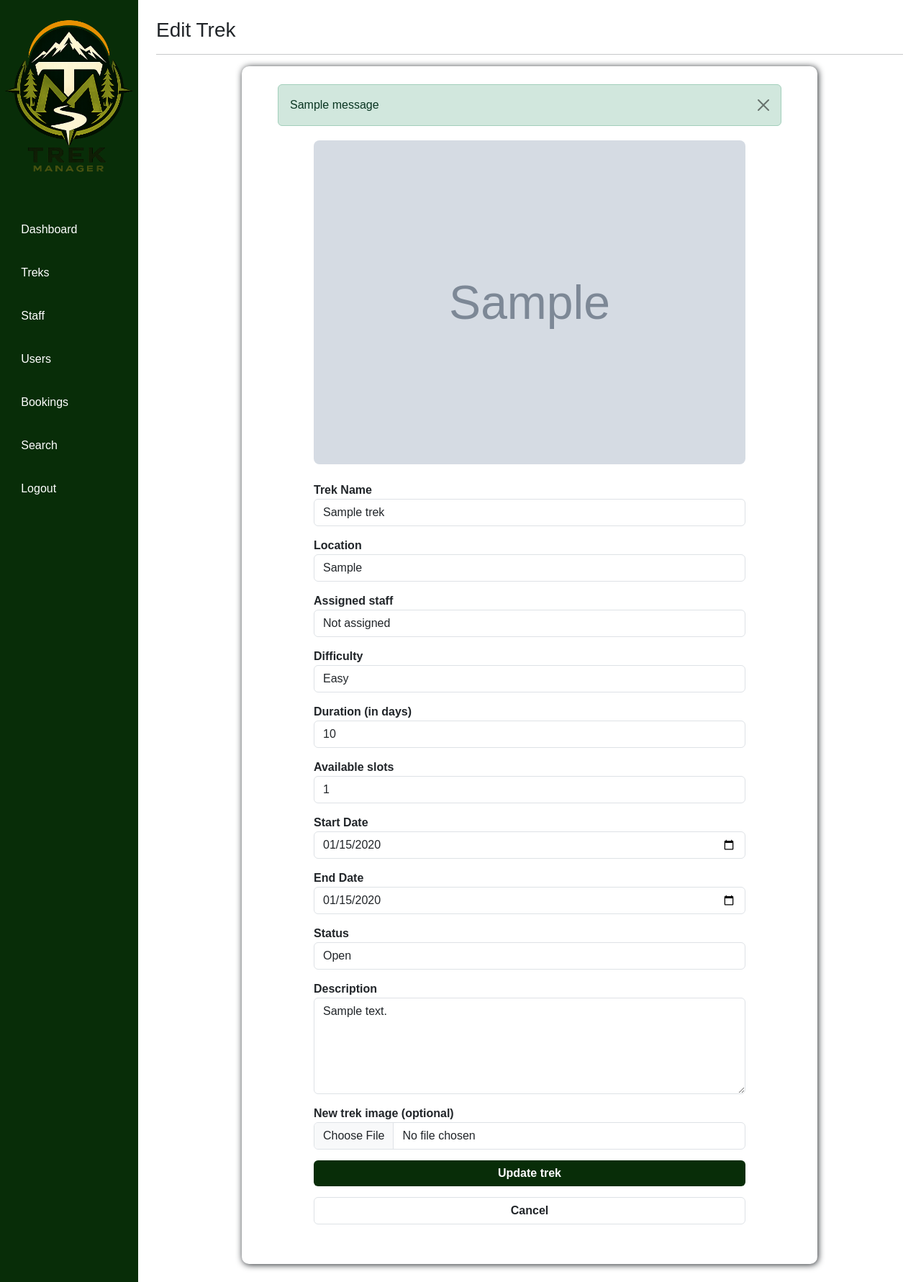
After one commit to sahhilalam/trekking-management-app-v1, a Flask app: page /admin/treks/edit/1 in a window 1280 px wide. The commit adds this page. Shown: the whole page at 72% size. Run offline with Flask 3, Linux system fonts and the light colour scheme; the visitor is signed in with stand-in values (Sample User, id 1); tables that the repository leaves empty hold one stand-in row (values such as "Sample post"); grey boxes marked "Sample" are stand-in pictures; one stand-in notice (Sample message) is shown.

Commit message:
Update treks

```diff
--- a/routes/admin_routes.py
+++ b/routes/admin_routes.py
@@ -42,7 +42,7 @@ def admin_routes(app):
         return render_template("admin/treks.html", treks=treks)
 
 
-    @app.route("/admin/treks/add_trek", methods=["GET", "POST"])
+    @app.route("/admin/treks/add", methods=["GET", "POST"])
     def add_trek():
         if "user_id" not in session:
             flash("Please login first!", "danger")
@@ -55,6 +55,7 @@ def admin_routes(app):
         if request.method == "POST":
             trek_name = request.form["trek_name"]
             location = request.form["location"]
+            staff_id = request.form["staff_id"]
             difficulty = request.form["difficulty"]
             duration = int(request.form["duration"])
             available_slots = int(request.form["available_slots"])
@@ -89,6 +90,20 @@ def admin_routes(app):
                 flash("A trek with this name already exists.", "danger")
                 return redirect(url_for("add_trek"))
 
+            if staff_id == "":
+                manager = None
+            else:
+                manager = User.query.filter_by(user_id=staff_id).first()
+                if not manager:
+                    flash("No such staff exist!", "danger")
+                    return redirect(url_for("add_trek"))
+                if manager.role != "Staff":
+                    flash("Assigned person must be a staff.", "danger")
+                    return redirect(url_for("add_trek"))
+                if manager.account_status != "Approved":
+                    flash("Staff must be approved by admin.", "danger")
+                    return redirect(url_for("add_trek"))
+
             image_name = None
             if image and image.filename:
                 image_name = secure_filename(image.filename)
@@ -103,14 +118,17 @@ def admin_routes(app):
                             end_date=end_date,
                             status=status,
                             description=description,
-                            image=image_name)
+                            image=image_name,
+                            manager=manager)
 
             db.session.add(new_trek)
             db.session.commit()
             flash("Trek added successfully!", "success")
             return redirect(url_for("treks"))
 
-        return render_template("admin/add_trek.html")
+        approved_staff = User.query.filter_by(role="Staff", account_status="Approved").all()
+
+        return render_template("admin/add_trek.html", approved_staff=approved_staff)
 
 
     @app.route("/admin/treks/delete/<int:trek_id>")
@@ -138,3 +156,99 @@ def admin_routes(app):
         db.session.commit()
         flash("Trek deleted successfully!", "success")
         return redirect(url_for("treks"))
+
+
+    @app.route("/admin/treks/edit/<int:trek_id>", methods=["GET", "POST"])
+    def edit_trek(trek_id):
+        if "user_id" not in session:
+            flash("Please login first!", "danger")
+            return redirect(url_for("login"))
+
+        if session.get("role") != "Admin":
+            flash("Access denied!", "danger")
+            return redirect(url_for("login"))
+
+        trek = Trek.query.filter_by(trek_id=trek_id).first()
+        approved_staff = User.query.filter_by(role="Staff", account_status="Approved").all()
+
+        if not trek:
+            flash("No trek found!", "danger")
+            return redirect(url_for("treks"))
+
+        if request.method == "POST":
+            trek_name = request.form["trek_name"]
+            location = request.form["location"]
+            staff_id = request.form["staff_id"]
+            difficulty = request.form["difficulty"]
+            duration = int(request.form["duration"])
+            available_slots = int(request.form["available_slots"])
+            start_date = datetime.strptime(request.form["start_date"], "%Y-%m-%d").date()
+            end_date = datetime.strptime(request.form["end_date"], "%Y-%m-%d").date()
+            description = request.form["description"]
+            status = request.form["status"]
+            image = request.files["image"]
+
+            if duration <= 0:
+                flash("Duration must be greater than 0.", "danger")
+                return redirect(url_for("edit_trek", trek_id=trek_id))
+
+            if available_slots <=0:
+                flash("Available slots must be greater than 0.", "danger")
+                return redirect(url_for("edit_trek", trek_id=trek_id))
+
+            if end_date < start_date:
+                flash("End date cannot be before the start date.", "danger")
+                return redirect(url_for("edit_trek", trek_id=trek_id))
+
+            if difficulty not in ["Easy", "Moderate", "Hard"]:
+                flash("Invalid difficulty!", "danger")
+                return redirect(url_for("edit_trek", trek_id=trek_id))
+
+            if status not in ["Open", "Closed", "Completed"]:
+                flash("Invalid status!", "danger")
+                return redirect(url_for("edit_trek", trek_id=trek_id))
+
+            existing_trek = Trek.query.filter_by(trek_name=trek_name).first()
+            if existing_trek and existing_trek.trek_id != trek.trek_id:
+                flash("A trek with this name already exists.", "danger")
+                return redirect(url_for("edit_trek", trek_id=trek_id))
+
+            if staff_id == "":
+                manager = None
+            else:
+                manager = User.query.filter_by(user_id=int(staff_id)).first()
+                if not manager:
+                    flash("No such staff exist!", "danger")
+                    return redirect(url_for("edit_trek", trek_id=trek_id))
+                if manager.role != "Staff":
+                    flash("Assigned person must be a staff.", "danger")
+                    return redirect(url_for("edit_trek", trek_id=trek_id))
+                if manager.account_status != "Approved":
+                    flash("Staff must be approved by admin.", "danger")
+                    return redirect(url_for("edit_trek", trek_id=trek_id))
+
+            if image and image.filename:
+                if trek.image:
+                    old_image = os.path.join(app.config["UPLOAD_FOLDER"], trek.image)
+                    if os.path.exists(old_image):
+                        os.remove(old_image)
+                image_name = secure_filename(image.filename)
+                image.save(os.path.join(app.config["UPLOAD_FOLDER"], image_name))
+                trek.image = image_name
+
+            trek.trek_name = trek_name
+            trek.location = location
+            trek.difficulty = difficulty
+            trek.duration = duration
+            trek.available_slots = available_slots
+            trek.start_date = start_date
+            trek.end_date = end_date
+            trek.status = status
+            trek.description = description
+            trek.manager = manager
+
+            db.session.commit()
+            flash("Trek updated successfully!", "success")
+            return redirect(url_for("treks"))
+
+        return render_template("admin/edit_trek.html", trek=trek, approved_staff=approved_staff)
--- a/static/css/auth.css
+++ b/static/css/auth.css
@@ -76,6 +76,4 @@
 
 .alert{
     width: 100%;
-    height: 50px;
-    padding-bottom: 40px;
 }
--- /dev/null
+++ b/templates/admin/edit_trek.html
@@ -0,0 +1,84 @@
+{% extends "admin/layout.html" %}
+
+{% block title %}
+Edit Trek
+{% endblock title %}
+
+{% block main_content %}
+<h3>Edit Trek</h3>
+<hr>
+<div class="add-trek">
+
+        {% with messages = get_flashed_messages(with_categories=True) %}
+            {% if messages %}
+                {% for ctg, msg in messages %}
+                    <div class="alert alert-{{ ctg }} alert-dismissible fade show" style="width: 700px; margin: auto;" role="alert">
+                        {{ msg }}
+                        <button type="button" class="btn-close" data-bs-dismiss="alert"></button>
+                    </div>
+                {% endfor %}
+            {% endif %}
+        {% endwith %}
+    <form action="" method="post" enctype="multipart/form-data">
+        {% if trek.image %}
+        <img src="{{ url_for('static', filename='uploads/treks/' + trek.image) }}" width="100%" style="border-radius: 8px;">
+        <br>
+        <br>
+        {% endif %}
+
+        <label for="name">Trek Name</label>
+        <input class="form-control" type="text" id="name" name="trek_name" value="{{ trek.trek_name }}" required>
+
+        <label for="location">Location</label>
+        <input type="text" class="form-control" id="location" name="location" value="{{ trek.location }}" required>
+
+        <label for="staff">Assigned staff</label>
+        <select name="staff_id" id="staff" class="form-control">
+            <option value="">Not assigned</option>
+            {% if approved_staff %}
+            {% for staff in approved_staff %}
+            <option value="{{ staff.user_id }}" {% if trek.staff_id==staff.user_id %} selected {% endif %}>{{ staff.name }} ({{ staff.email }})</option>
+            {% endfor %}
+            {% endif %}
+        </select>
+
+        <label for="difficulty">Difficulty</label>
+        <select name="difficulty" id="difficulty" class="form-control" required>
+            <option value="Easy" {% if trek.difficulty=="Easy" %}selected{% endif %}>Easy</option>
+            <option value="Moderate" {% if trek.difficulty=="Moderate" %}selected{% endif %}>Moderate</option>
+            <option value="Hard" {% if trek.difficulty=="Hard" %}selected{% endif %}>Hard</option>
+        </select>
+
+        <label for="duration">Duration (in days)</label>
+        <input type="number" class="form-control" id="duration" name="duration" min="1" value="{{ trek.duration }}" required>
+
+        <label for="slots">Available slots</label>
+        <input type="number" class="form-control" id="slots" name="available_slots" min="1" value="{{ trek.available_slots }}" required>
+
+        <label for="start_date">Start Date</label>
+        <input type="date" name="start_date" id="start_date" class="form-control" value="{{ trek.start_date }}" required>
+
+        <label for="end_date">End Date</label>
+        <input type="date" name="end_date" id="end_date" class="form-control" value="{{ trek.end_date }}" required>
+
+        <label for="status">Status</label>
+        <select class="form-control" name="status" id="status" required>
+            <option value="Open" {% if trek.status=="Open" %}selected{% endif %}>Open</option>
+            <option value="Closed" {% if trek.status=="Closed" %}selected{% endif %}>Closed</option>
+            <option value="Completed" {% if trek.status=="Completed" %}selected{% endif %}>Completed</option>
+        </select>
+
+        <label for="description">Description</label>
+        <textarea name="description" id="description" class="form-control" rows="5">{{ trek.description }}</textarea>
+
+        <label for="image">New trek image (optional)</label>
+        <input type="file" name="image" id="image" class="form-control" accept="image/*">
+
+        <button type="submit" class="submit form-control">Update trek</button>
+
+        <a href="{{ url_for('treks') }}" style="text-decoration: none;">
+            <button type="button" class="form-control" style="font-weight: bold;">Cancel</button>
+        </a>
+    </form>
+</div>
+{% endblock main_content %}
```
Also changed, not shown: templates/admin/add_trek.html (+10 -0 lines), templates/admin/treks.html (+6 -2 lines).
